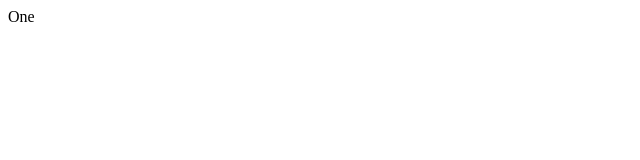
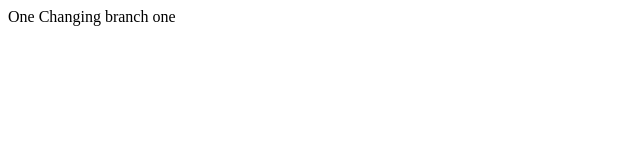
Before and after one commit to kshitizsri/gitadv123, a plain HTML site: page index.html in a window 1280 px wide. Shown: the whole page, without its empty margins (0-640 px from the left). Drawn offline with Linux system fonts and the light colour scheme.

Commit message:
Changing one

```diff
--- a/index.html
+++ b/index.html
@@ -8,5 +8,7 @@
 </head>
 <body>
     One
+
+    Changing branch one
 </body>
 </html>
```
